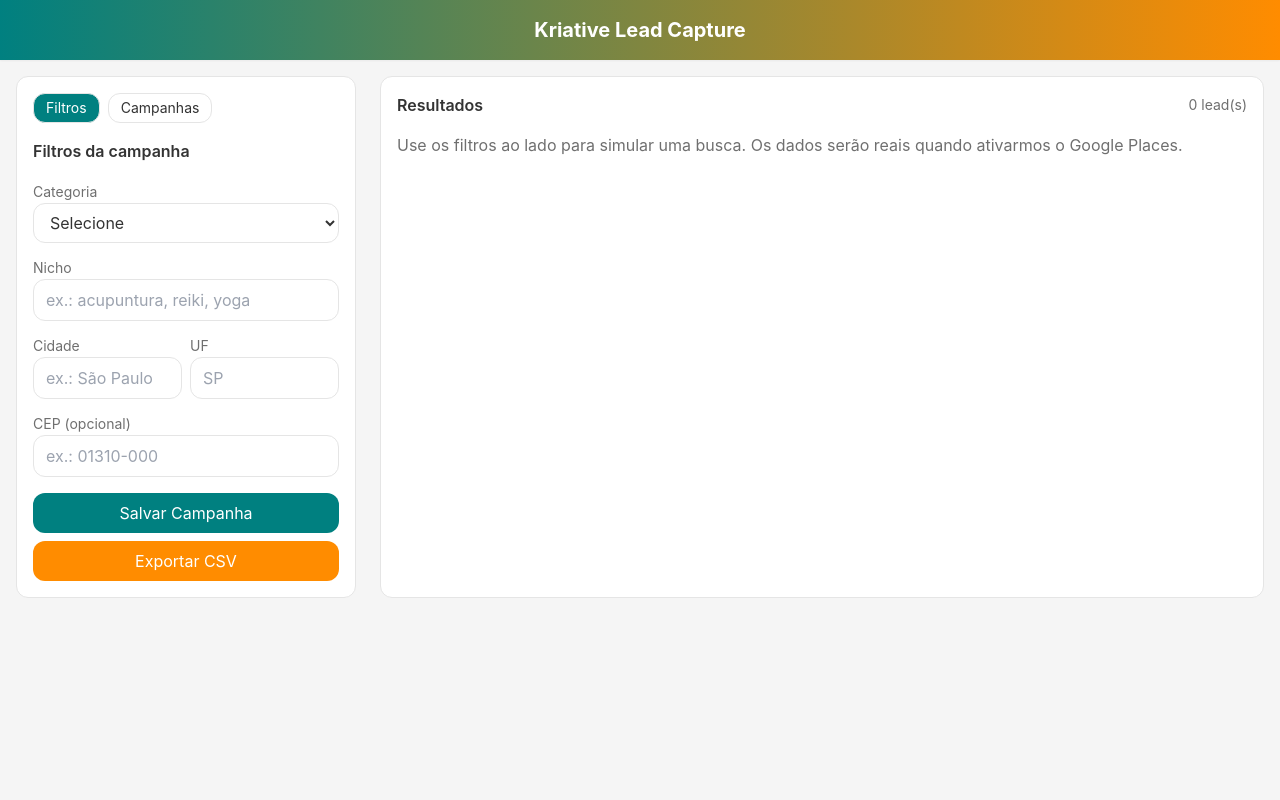
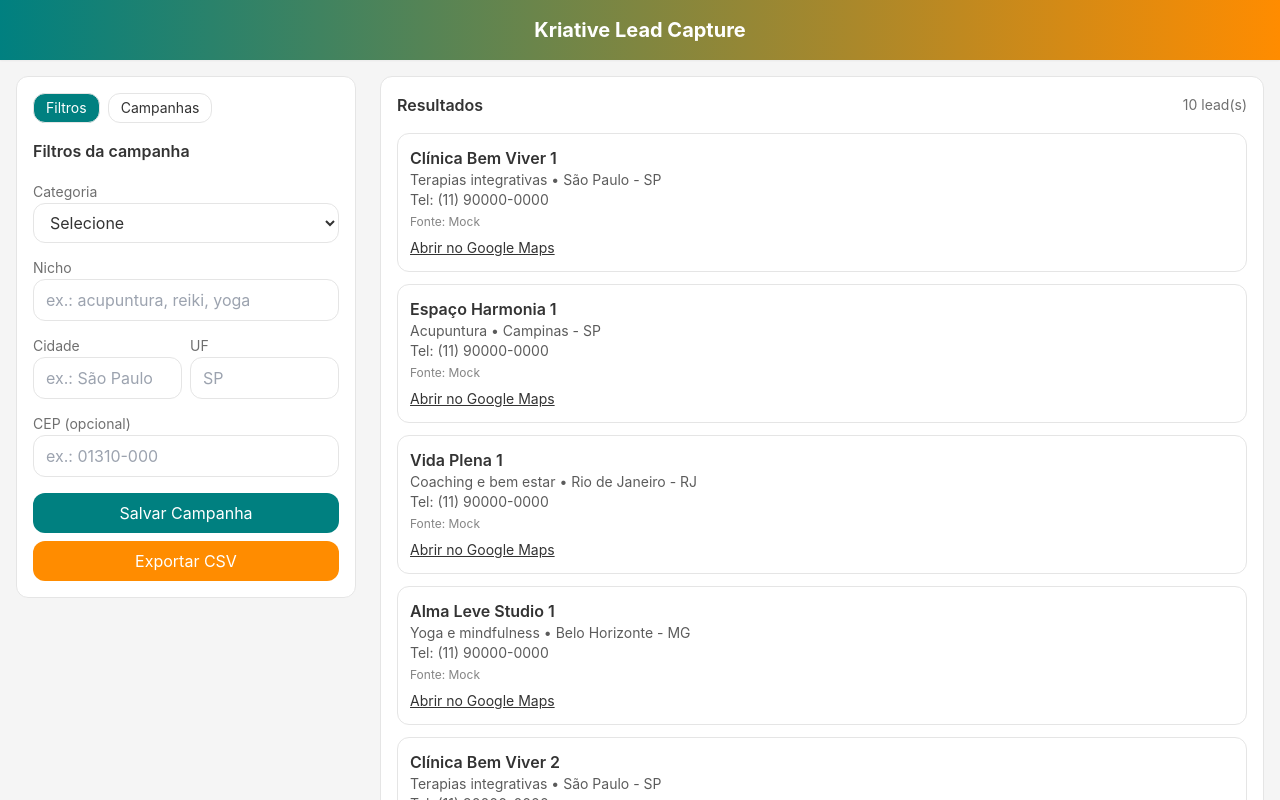
Before and after one commit to PZupo/kriative-lead-capture, a React (Vite) app: page / in a window 1280 px wide. Shown: the top 800 px of the page. Built offline with nearby package versions, Linux system fonts and the light colour scheme.

Commit message:
Update main.tsx

```diff
--- a/src/main.tsx
+++ b/src/main.tsx
@@ -26,53 +26,72 @@
   const [uf, setUf] = useState('');
   const [cep, setCep] = useState('');
 
+  // paginação
+  const [page, setPage] = useState(1);
+  const pageSize = 10;
+
   // campanhas salvas
   const [campaigns, setCampaigns] = useState<Campaign[]>([]);
 
-  // carregar do localStorage ao iniciar
+  // carregar campanhas
   useEffect(() => {
     try {
       const raw = localStorage.getItem(LS_KEY);
       if (raw) setCampaigns(JSON.parse(raw));
-    } catch {
-      // ignore
-    }
+    } catch {}
   }, []);
 
-  // util: persistir campanhas
   function persist(next: Campaign[]) {
     setCampaigns(next);
     localStorage.setItem(LS_KEY, JSON.stringify(next));
   }
 
-  // leads mock (apenas visual)
-  const leads: Lead[] = useMemo(() => {
-    if (!categoria && !cidade && !uf && !nicho && !cep) return [];
+  // gerar muitos leads mock para visualizar paginação
+  const allLeads: Lead[] = useMemo(() => {
+    // base de 4 exemplos
     const base = [
       { nome: 'Clínica Bem Viver', cidade: 'São Paulo', uf: 'SP', segmento: 'Terapias integrativas' },
       { nome: 'Espaço Harmonia', cidade: 'Campinas', uf: 'SP', segmento: 'Acupuntura' },
       { nome: 'Vida Plena', cidade: 'Rio de Janeiro', uf: 'RJ', segmento: 'Coaching e bem estar' },
       { nome: 'Alma Leve Studio', cidade: 'Belo Horizonte', uf: 'MG', segmento: 'Yoga e mindfulness' }
     ];
-    return base
+
+    // multiplica a base para ter ~40–60 itens
+    const big = Array.from({ length: 12 }).flatMap((_, k) =>
+      base.map((x, i) => ({
+        id: `${k + 1}-${i + 1}`,
+        nome: `${x.nome} ${k + 1}`,
+        segmento: x.segmento,
+        cidade: x.cidade,
+        uf: x.uf,
+        telefone: '(11) 90000-0000',
+        fonte: 'Mock' as const,
+        data: new Date().toISOString()
+      }))
+    );
+
+    // aplica filtros simples
+    const filtered = big
       .filter(x => !cidade || x.cidade.toLowerCase().includes(cidade.toLowerCase()))
       .filter(x => !uf || x.uf === uf.toUpperCase())
       .filter(x => !nicho || x.segmento.toLowerCase().includes(nicho.toLowerCase()))
-      .map((x, i) => ({
-        id: String(i + 1),
-        nome: x.nome,
-        endereco: `${x.cidade} - ${x.uf}`,
-        telefone: '(11) 90000-0000',
-        website: undefined,
-        segmento: x.segmento,
-        cidade: x.cidade,
-        uf: x.uf,
-        fonte: 'Mock' as const,
-        data: new Date().toISOString()
-      }));
+      // categoria e cep são cosméticos em mock (sem efeito real por ora)
+      ;
+
+    return filtered;
   }, [cidade, uf, nicho, categoria, cep]);
 
-  // ações
+  // sempre que filtros mudarem, volta para a 1ª página
+  useEffect(() => {
+    setPage(1);
+  }, [cidade, uf, nicho, categoria, cep]);
+
+  const total = allLeads.length;
+  const start = total ? (page - 1) * pageSize : 0;
+  const end = Math.min(start + pageSize, total);
+  const pageLeads = allLeads.slice(start, end);
+
+  // ações de campanhas
   function saveCampaign() {
     const newCamp: Campaign = {
       id: crypto.randomUUID(),
@@ -109,14 +128,14 @@
     persist([copy, ...campaigns]);
   }
 
-  // exportar CSV dos leads atuais
+  // exportar CSV da página atual (poderemos trocar para "todos" depois)
   function exportCSV() {
-    if (!leads.length) {
+    if (!pageLeads.length) {
       alert('Nenhum lead para exportar');
       return;
     }
     const header = ['nome', 'segmento', 'cidade', 'uf', 'telefone', 'fonte', 'data'];
-    const rows = leads.map(l => [l.nome, l.segmento, l.cidade, l.uf, l.telefone || '', l.fonte, l.data]);
+    const rows = pageLeads.map(l => [l.nome, l.segmento, l.cidade, l.uf, l.telefone || '', l.fonte, l.data]);
     const csv = [header, ...rows].map(r => r.map(v => `"${String(v).replaceAll('"', '""')}"`).join(',')).join('\n');
     const blob = new Blob([csv], { type: 'text/csv;charset=utf-8;' });
     const url = URL.createObjectURL(blob);
@@ -140,7 +159,14 @@
           onDeleteCampaign={deleteCampaign}
           onDuplicateCampaign={duplicateCampaign}
         />
-        <Results leads={leads} />
+        <Results
+          leads={pageLeads}
+          page={page}
+          pageSize={pageSize}
+          total={total}
+          onPrev={() => setPage(p => Math.max(1, p - 1))}
+          onNext={() => setPage(p => (start + pageSize < total ? p + 1 : p))}
+        />
       </div>
     </div>
   );
```
